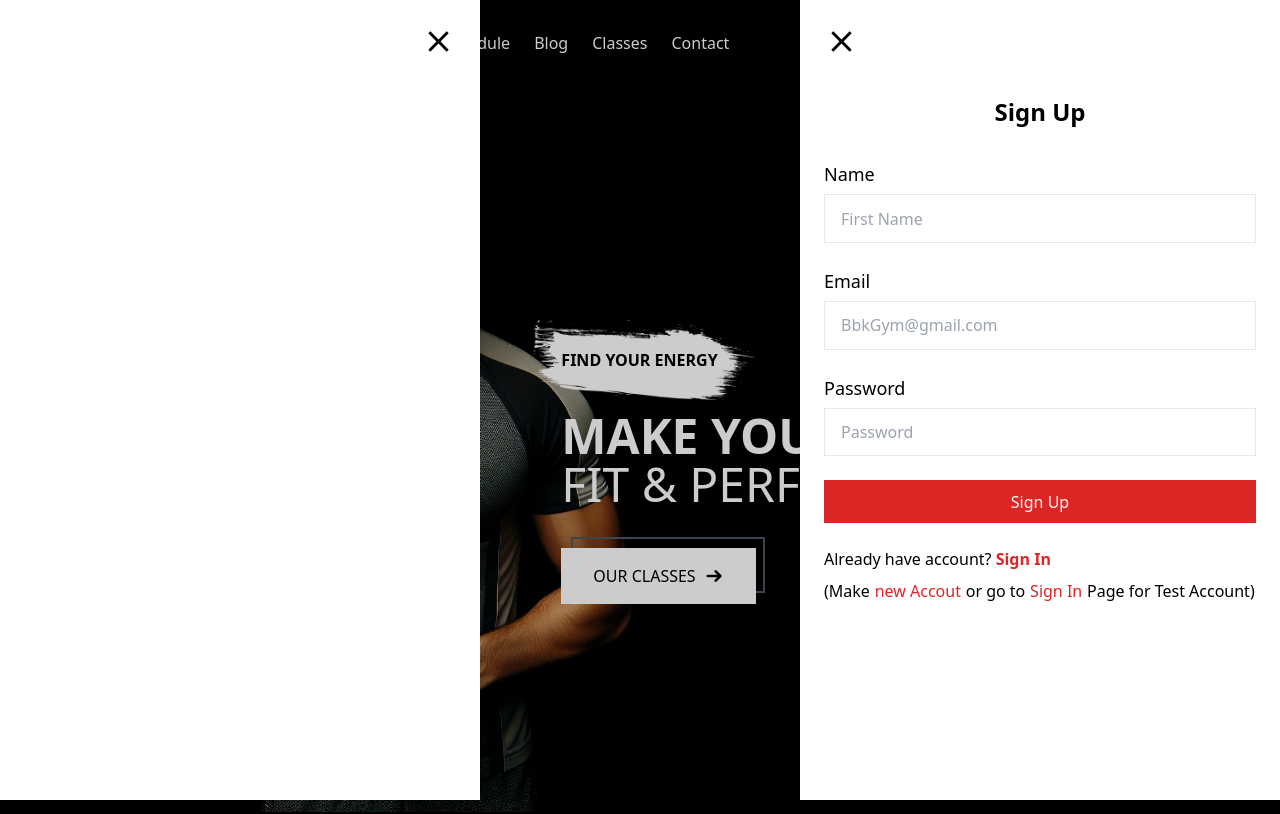
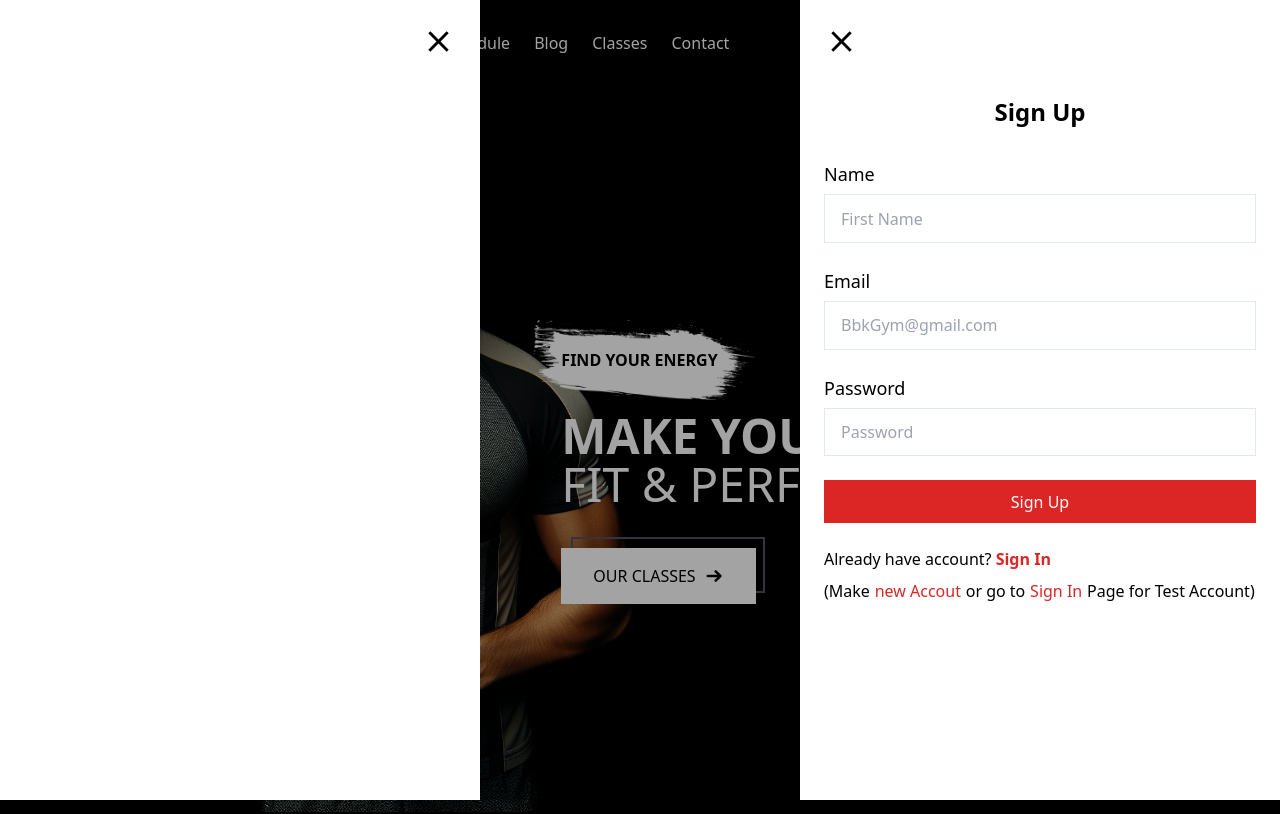
Before and after one commit to OnigiriKing/new-project, a React (Create React App) app: page / in a window 1280 px wide. Shown: the top 814 px of the page. Built offline with nearby package versions, Linux system fonts and the light colour scheme.

Commit message:
menu bg added

```diff
--- a/src/components/headerComp/Header.jsx
+++ b/src/components/headerComp/Header.jsx
@@ -10,6 +10,7 @@ export default function Header() {
 
   const dispatch = useDispatch();
   const loginWindow = useSelector((store) => store.loginWindow.login);
+  const infoWindow = useSelector((store) => store.loginWindow.info);
 
   React.useEffect(() => {
     const handleScroll = () => {
@@ -35,6 +36,14 @@ export default function Header() {
           <div
             class="bg-black absolute w-[100vw] opacity-[20%] h-[100vh] z-[90]"
             onClick={() => dispatch(setLogin())}
+          ></div>
+        ) : (
+          ""
+        )}
+        {infoWindow ? (
+          <div
+            class="bg-black absolute w-[100vw] opacity-[20%] h-[100vh] z-[90]"
+            onClick={() => dispatch(setInfo())}
           ></div>
         ) : (
           ""
```
